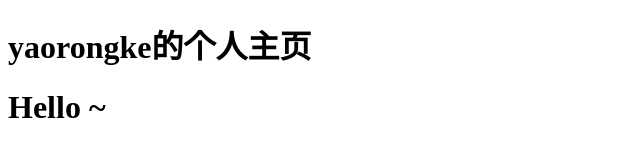
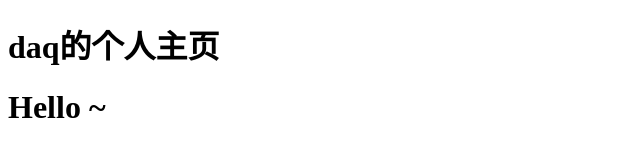
Before and after one commit to sdudaq/sdudaq.github.io, a plain HTML site: page index.html in a window 1280 px wide. Shown: the whole page, without its empty margins (0-640 px from the left). Drawn offline with Linux system fonts and the light colour scheme.

Commit message:
改本人姓名

```diff
--- a/index.html
+++ b/index.html
@@ -5,7 +5,7 @@
     <title>yaorongke</title>
 </head>
 <body>
-    <h1>yaorongke的个人主页</h1>
+    <h1>daq的个人主页</h1>
     <h1>Hello ~</h1>
 </body>
 </html>
```
